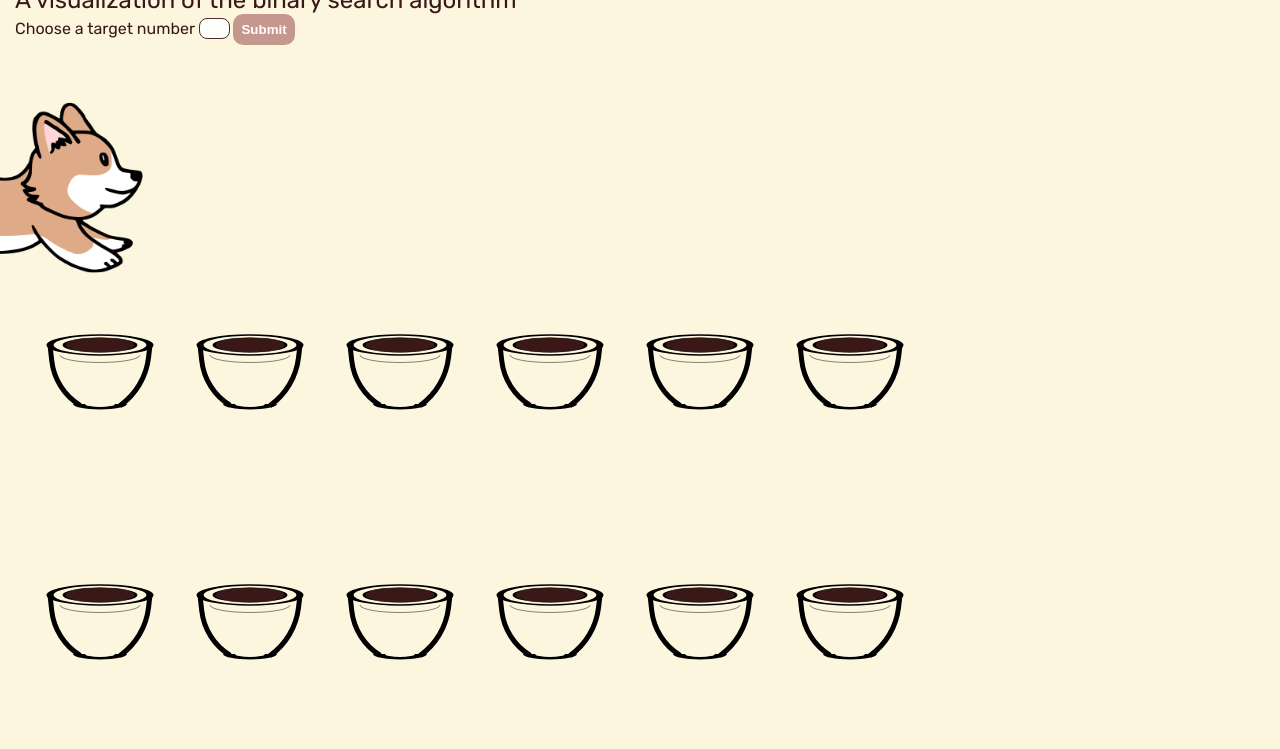
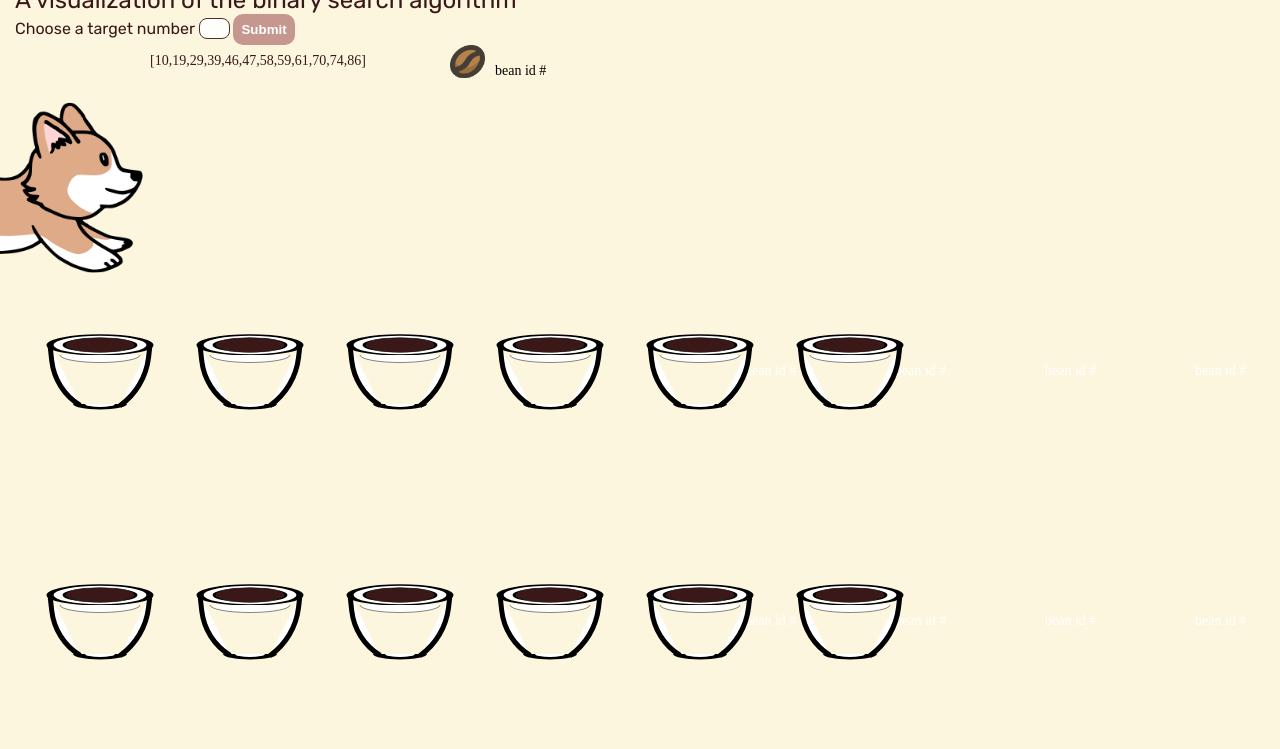
Before and after one commit to marikasanuki/coffeecorgi, a website built with webpack: page index.html in a window 1280 px wide. Shown: the part 72-821 px from the top of the page. Built offline with nearby package versions, Linux system fonts and the light colour scheme.

Commit message:
bsearch and bean id basics

```diff
--- a/index.html
+++ b/index.html
@@ -14,7 +14,7 @@
     <body>
         <div class="hed-container" >
             <div class="hed">Coffee Corgi</div>
-            <img class="bean-img" src="src/images/bean-paw.png" alt="coffee beans">
+            <img class="bean-img" src="src/images/bean-paw-3.png" alt="coffee beans">
         </div>
         <div class="subhed" >A visualization of the binary search algorithm</div>
 
--- a/src/scripts/bean.js
+++ b/src/scripts/bean.js
@@ -1,7 +1,13 @@
 class Bean {
 
-    constructor(){
+    constructor(ctx, canvasEle, numText){
         this.randomizedNums = this.randomizedNums.bind(this);
+        this.ctx = ctx;
+        this.canvasEle = canvasEle;
+        this.numText = numText;
+
+        this.getUserTargetNum = this.getUserTargetNum.bind(this);
+
     }
 
     randomizedNums(num) {
@@ -17,6 +23,47 @@ class Bean {
         return beanArray.sort(function (a, b) { return a - b });
     }
 
+    getUserTargetNum() {
+        const userTargetNum = document.getElementById("user-target-num").value;
+    }
+
+    binarySearch(sortedArray, target) {
+        if (sortedArray.length === 0) {
+            return -1;
+        }
+        const midIndex = Math.floor(sortedArray.length / 2);
+        if (sortedArray[midIndex] === target) {
+            return midIndex;
+        } else if (sortedArray[mid] > target) {
+            return binarySearch(sortedArray.slice(0, midIndex), target);
+        } else if (sortedArray[midIndex] < target) {
+            const rightSide = binarySearch(sortedArray.slice(midIndex + 1), target);
+            if (rightSide === -1) {
+                return -1;
+            } else {
+                return rightSide + midIndex + 1;
+            }
+        }
+    }
+
+    drawBean(ctx, posX, posY){
+        // let posX = -500;
+        // let posY = 150;
+
+        ctx.font = '14px Rubik';
+        ctx.strokeStyle = "rgb(0, 0, 0)";
+        ctx.fillText("bean id #", 495, 30)
+
+
+
+        let soloBeanPath = "src/images/solo-bean.png";
+        let soloBean = new Image();
+        soloBean.src = soloBeanPath;
+        soloBean.onload = () => {
+            ctx.drawImage(soloBean, posX, posY, 35, 35 * soloBean.height / soloBean.width);
+        };
+    }
+
 }
 
 export default Bean;
--- a/src/scripts/cafe.js
+++ b/src/scripts/cafe.js
@@ -2,12 +2,24 @@ import BiggoRight from "./biggo-right";
 import BiggoLeft from "./biggo-left";
 import BiggoButt from "./biggo-butt";
 import Cup from "./cup";
+import Bean from "./bean";
 
 class Cafe {
     constructor(ctx, canvasEle) {
         this.ctx = ctx;
         this.canvasEle = canvasEle;
-        this.getUserTargetNum = this.getUserTargetNum.bind(this);
+
+        const beantest = new Bean(ctx, canvasEle)
+        beantest.drawBean(ctx, 100, 100);
+
+        const sortedArray = beantest.randomizedNums(12);
+        ctx.font = '14px Rubik';
+        ctx.fillStyle = "rgb(58, 24, 24)";
+        ctx.fillText('[' + sortedArray + ']', 150, 20);
+
+        console.log(sortedArray);
+
+
         this.numCups = 10;
 
 
@@ -29,20 +41,26 @@ class Cafe {
 
     }
 
+    // drawSortedArray(){
+    //     this.ctx.fillText(beantest.randomizedNums(12))
+    // }
 
     placeCups(ctx, canvasEle) {
         ctx.translate(100, 200);
         const coffeeCup = new Cup(ctx, canvasEle);
-        let allCups = []
+        const soloBean = new Bean(ctx, canvasEle);
+        let allCups = [];
+        let allBeans = [];
 
         for (let i = 0; i < this.numCups; i++) {
             allCups.push(coffeeCup);
-
+            allBeans.push(soloBean);
 
             if (i < (this.numCups / 2)) {
                 // ctx.save();
                 // console.log(allCups[i]);
                 allCups[i].drawCup(ctx, 150, 0);
+                allBeans[i].drawBean(ctx, 150, 0);
             } //else {
                 // ctx.save();
                 //console.log(allCups[i]);
@@ -52,12 +70,11 @@ class Cafe {
 
     }
 
+    placeTrays(){
 
-    getUserTargetNum() {
-        const userTargetNum = document.getElementById("user-target-num").value;
-        console.log(userTargetNum);
-        debugger;
     }
+
+
 }
 
 
--- a/src/scripts/cup.js
+++ b/src/scripts/cup.js
@@ -18,6 +18,21 @@ class Cup {
         ctx.translate(posX, posY);
         // ctx.translate(250, 10);
 
+
+        // 	top outer black ring and white fill
+        ctx.save();
+        ctx.translate(0, 0);
+        ctx.scale(2, 0.4);
+        ctx.lineWidth = 3.5;
+        ctx.beginPath();
+        ctx.arc(0, 0, 25, 0, 2 * Math.PI, false);
+        ctx.fillStyle = "#ffffff";
+        ctx.fill();
+        ctx.stroke();
+        ctx.restore();
+
+
+
         // 	top inner black ring
         ctx.save();
         // ctx.translate(0, 0);
@@ -30,15 +45,7 @@ class Cup {
         ctx.stroke();
         ctx.restore();
 
-        // 	top outer black ring
-        ctx.save();
-        ctx.translate(0, 0);
-        ctx.scale(2, 0.4);
-        ctx.lineWidth = 3.5;
-        ctx.beginPath();
-        ctx.arc(0, 0, 25, 0, 2 * Math.PI, false);
-        ctx.stroke();
-        ctx.restore();
+
 
         //reflection ring
         ctx.save();
@@ -47,6 +54,8 @@ class Cup {
         ctx.lineWidth = 1;
         ctx.beginPath();
         ctx.arc(0, 0, 50, 0, 1 * Math.PI, false);
+        ctx.fillStyle = "#ffffff";
+        ctx.fill();
         ctx.stroke();
         ctx.restore();
 
@@ -55,6 +64,8 @@ class Cup {
         ctx.moveTo(-50, 0);
         ctx.arcTo(-45, 45, 70, 115, 60);
         ctx.lineWidth = 5;
+        ctx.fillStyle = "#ffffff";
+        ctx.fill();
         ctx.stroke();
 
         // 	right line of cup
@@ -62,8 +73,10 @@ class Cup {
         ctx.moveTo(50, 0);
         ctx.arcTo(45, 43, 28, 55, 69);
         ctx.lineWidth = 5;
+        ctx.fillStyle = "#ffffff";
+        ctx.fill();
         ctx.stroke();
-        ctx.restore();
+        // ctx.restore();
 
         //bottom black ring
         ctx.save();
@@ -72,6 +85,8 @@ class Cup {
         ctx.lineWidth = 12;
         ctx.beginPath();
         ctx.arc(0, 0, 21, 0, 1 * Math.PI, false);
+        ctx.fillStyle = "#ffffff";
+        ctx.fill();
         ctx.stroke();
         ctx.restore();
     }
--- a/src/styles/index.scss
+++ b/src/styles/index.scss
@@ -53,7 +53,7 @@ body {
     height: 45px;
     padding-top: 10px;
     padding-left: 5px;
-    transform: rotate(-35deg);
+    transform: rotate(55deg);
 }
 
 .target-num-form {
```
Also changed, not shown: src/images/bean-paw-3.png (added), src/images/solo-bean.png (added), src/images/tray-left.png (added), src/images/tray-right.png (added).
